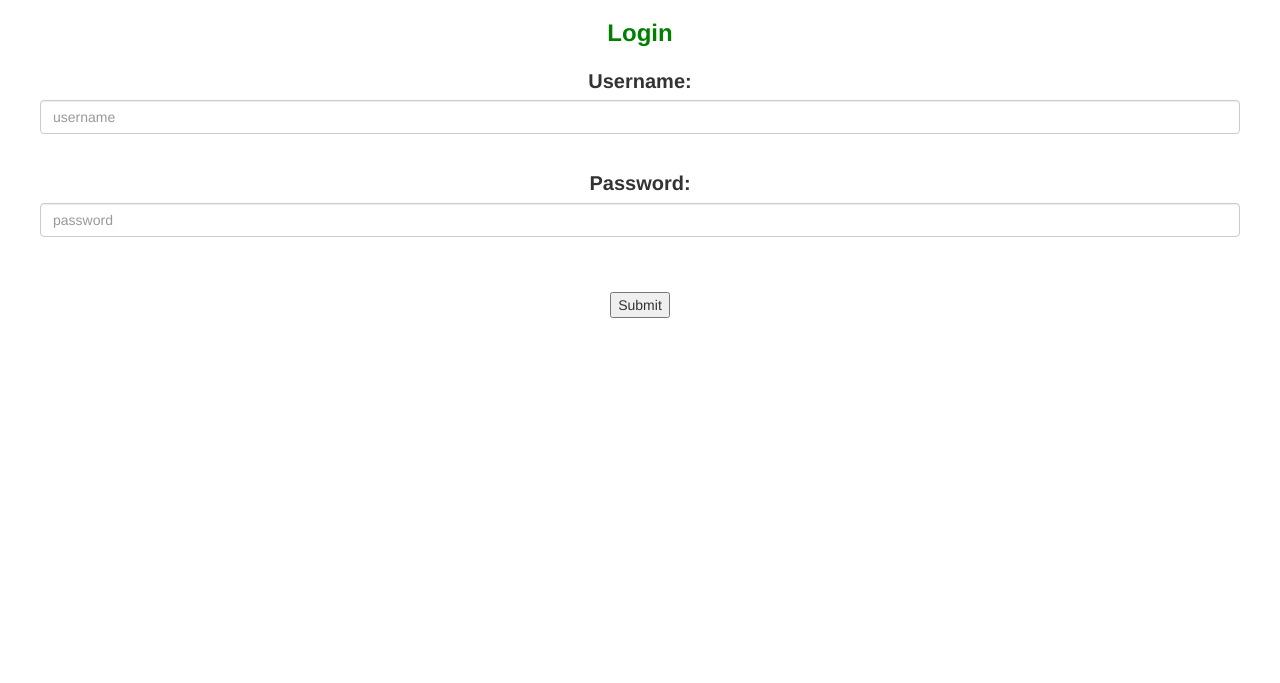
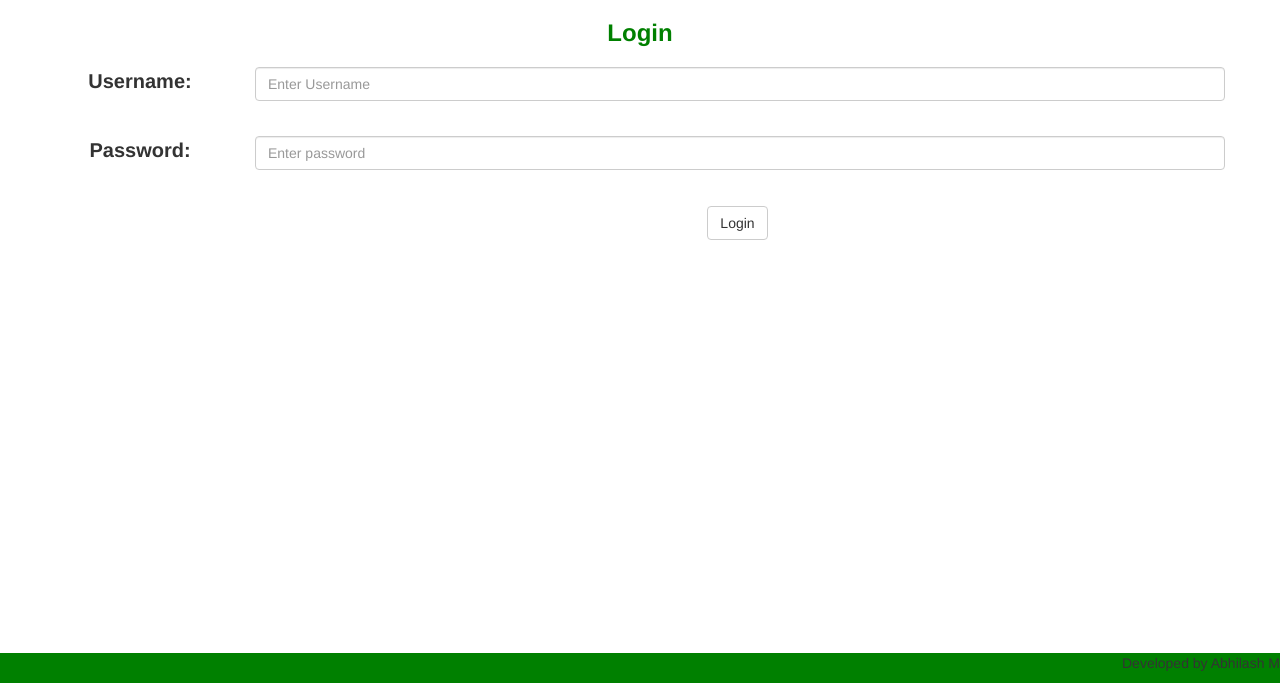
Before and after one commit to mabhilash/multi-user-blog, a Python web app: template templates/login-form.html in a window 1280 px wide. Shown: the part 117-800 px from the top of the page. Run offline with Jinja, Linux system fonts and the light colour scheme; the template is opened without the code that fills it, so the values that code supplies are empty; some libraries are stand-ins or nearby versions.

Commit message:
Design Changes

```diff
--- a/templates/base.html
+++ b/templates/base.html
@@ -40,15 +40,11 @@
         {% endblock %}
       </section>
     </div>
-<!-- <div>
+  <div>
    <footer class="blog-footer">
-  <p>Copyright Abhilash M</p>
+    <p>Developed by Abhilash M</p>
   </footer>
   </div>
- -->
   </div>
-
-
  </body>
-
 </html>
--- a/templates/editcomment.html
+++ b/templates/editcomment.html
@@ -22,6 +22,8 @@
             {% endif %}
 
             <button type="submit" class="btn btn-success">Submit</button>
+            <button type="submit" class="btn btn-primary" name="cancel">Cancel</button>
+
         </form>
     </div>
 </div>
--- a/templates/login-form.html
+++ b/templates/login-form.html
@@ -4,23 +4,49 @@
 <div class="blog-header">
   <h2>Login</h2>
 </div>
-<div class="row login-form">
+<div class="login-form">
   <form method="post">
+    <div class="row form-group">
+      <label class="control-label col-sm-2" for="username">Username:</label>
+      <div class="col-sm-10">
+        <input type="text" class="form-control" name="username" placeholder="Enter Username" value="{{username}}">
+      </div>
+    </div><br>
+    <div class="row form-group">
+      <label class="control-label col-sm-2" for="pwd">Password:</label>
+      <div class="col-sm-10">
+        <input type="password" class="form-control" id="pwd" placeholder="Enter password" name="password">
+      </div>
+    </div><br>
+       <div class="err_form col-sm-offset-2 col-sm-10">
+      {{error}}
+    </div>
     <div class="form-group">
-      <label for="usr">Username:</label>
+      <div class="col-sm-offset-2 col-sm-10">
+        <button type="submit" class="btn btn-default">Login</button>
+      </div>
+  </form>
+
+</div>
+
+
+<!-- <div class="login-form">
+  <form method="post">
+    <div class="row form-group">
+      <label for="usr">Username</label>
       <input type="text" class="form-control" name="username" placeholder="username" value="{{username}}">
     </div><br>
-    <div class="form-group">
-      <label for="pwd">Password:</label>
+    <div class="row form-group">
+      <label for="pwd">Password</label>
       <input type="password" class="form-control" name="password" placeholder="password" value="">
     </div><br>
     <div class="err_form">
       {{error}}
-    </div><br>
-    <input type="submit">
+    </div>
+    <button type="submit" name="submit" class="btn btn-info">Submit</button>
   </form>
 </div>
-
+ -->
 {% endblock %}
 
 
--- a/templates/signup-form.html
+++ b/templates/signup-form.html
@@ -3,7 +3,7 @@
 {% block content%}
 <h2>Create Account</h2>
 <br>
-<div class="row login-form">
+<div class="row signup-form">
 <form method="post">
 <div class="form-group">
   <label>Username</label>
@@ -34,7 +34,7 @@
   </div>
 </div>
 <br>
-<input type="submit">
+<button type="submit" class="btn btn-default">Register</button>
 </form>
 </div>
 
```
Also changed, not shown: templates/editpost.html (+10 -7 lines), templates/newpost.html (+16 -30 lines). Lines whose indentation alone changed are shown as unchanged.
